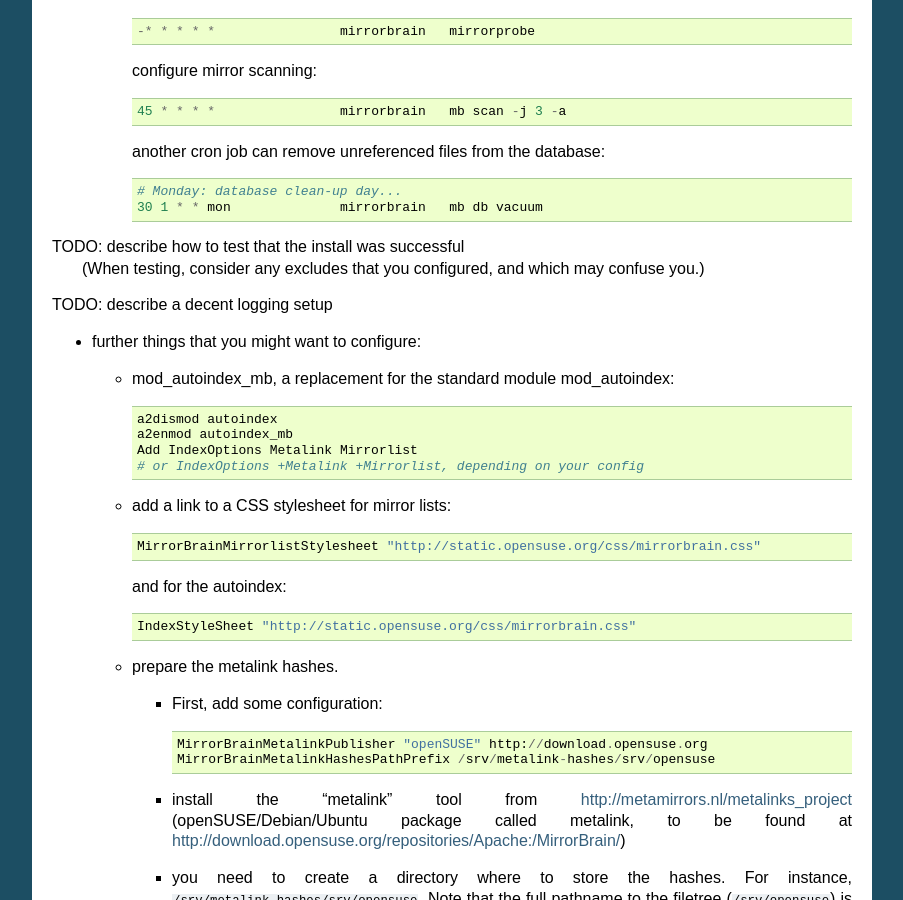
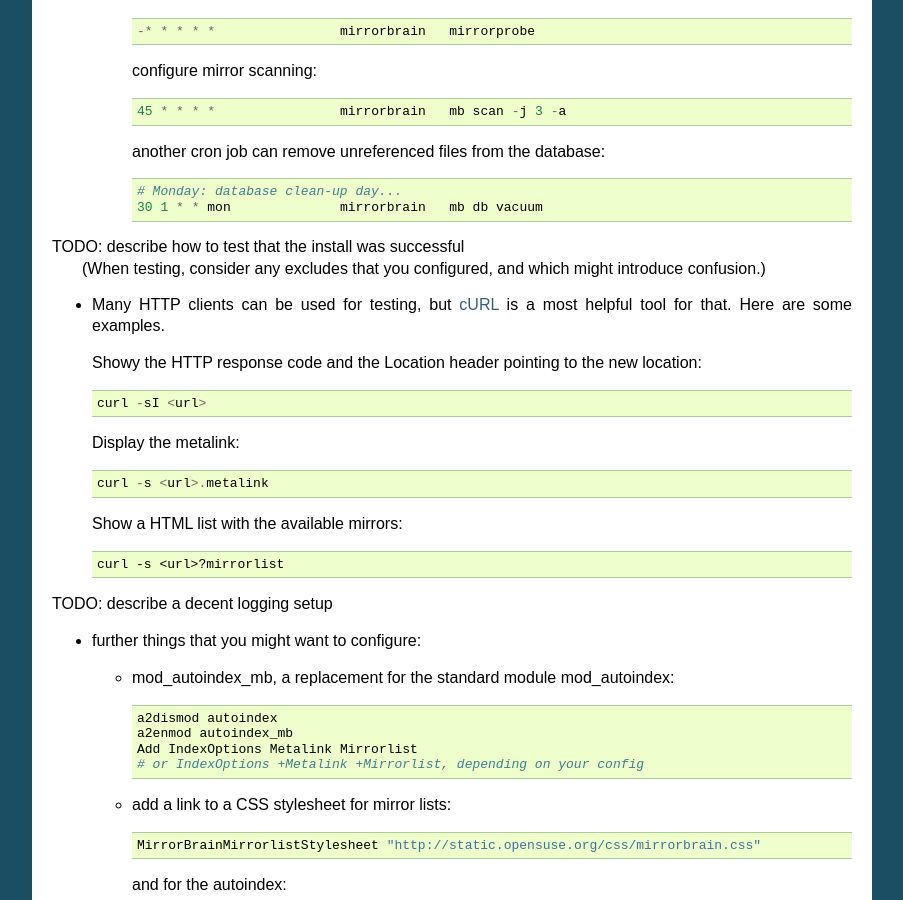
Before and after one commit to hayalci/mirrorbrain, a Sphinx documentation site: the page built from docs/installation/source.rst, in a window 1280 px wide and 900 px high, scrolled down 4936 px. Shown: the whole window, without its empty margins (198-1101 px from the left). Built offline with Sphinx 7.4.7, drawn with Linux system fonts in a browser that asks for light colours.

Commit message:
docs/installation: add a few examples for testing with cURL
git-svn-id: http://svn.mirrorbrain.org/svn/mirrorbrain/trunk@7942 2d291e14-ff0c-0410-a3fa-d5caa9871f55

```diff
--- a/docs/installation/source.rst
+++ b/docs/installation/source.rst
@@ -315,8 +315,25 @@ After installation of mod_mirrorbrain, you'll need to:
 
 
 TODO: describe how to test that the install was successful
-    (When testing, consider any excludes that you configured, and which may
-    confuse you.)
+    (When testing, consider any excludes that you configured, and which might
+    introduce confusion.)
+
+* Many HTTP clients can be used for testing, but `cURL`_ is a most helpful tool
+  for that. Here are some examples.
+
+  Showy the HTTP response code and the Location header pointing to the new location::
+
+    curl -sI <url>
+
+  Display the metalink::
+
+    curl -s <url>.metalink
+
+  Show a HTML list with the available mirrors::
+
+    curl -s <url>?mirrorlist
+
+.. _`cURL`: http://curl.haxx.se/
 
 
 TODO: describe a decent logging setup
```
